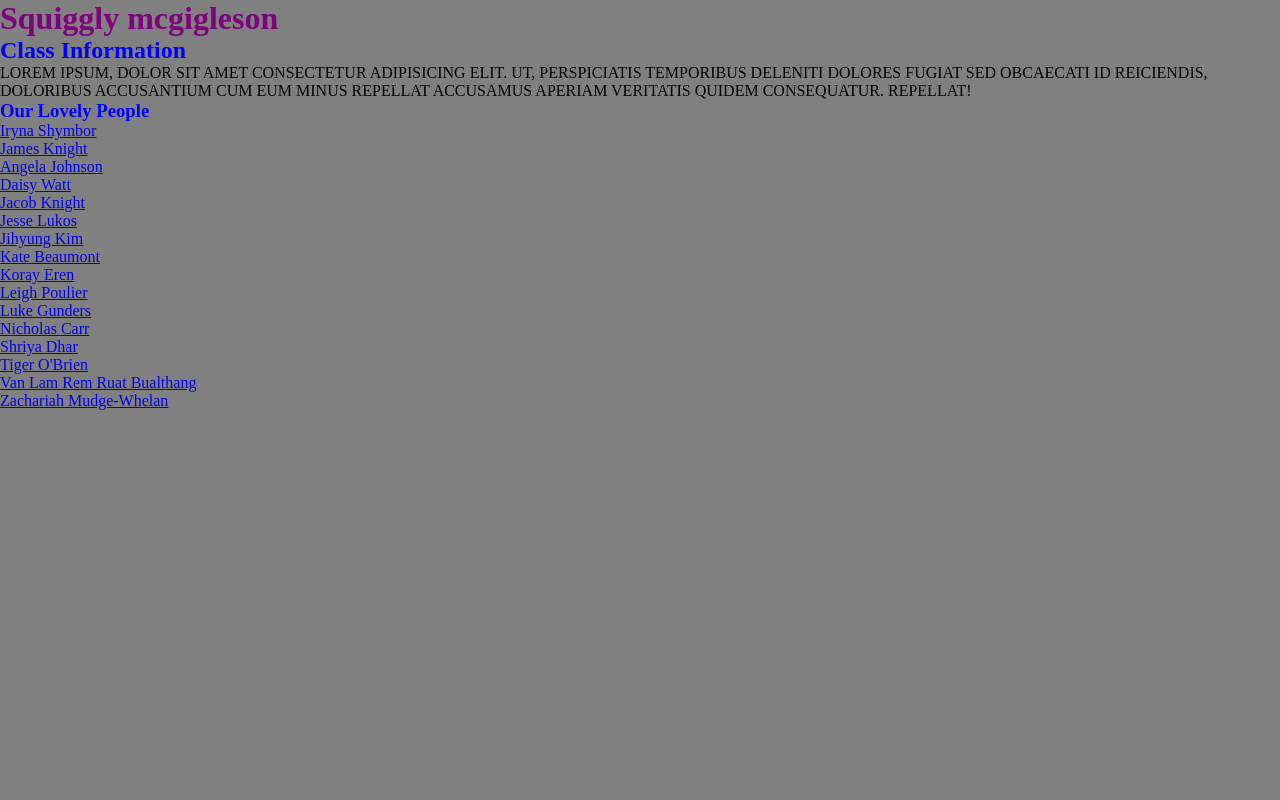
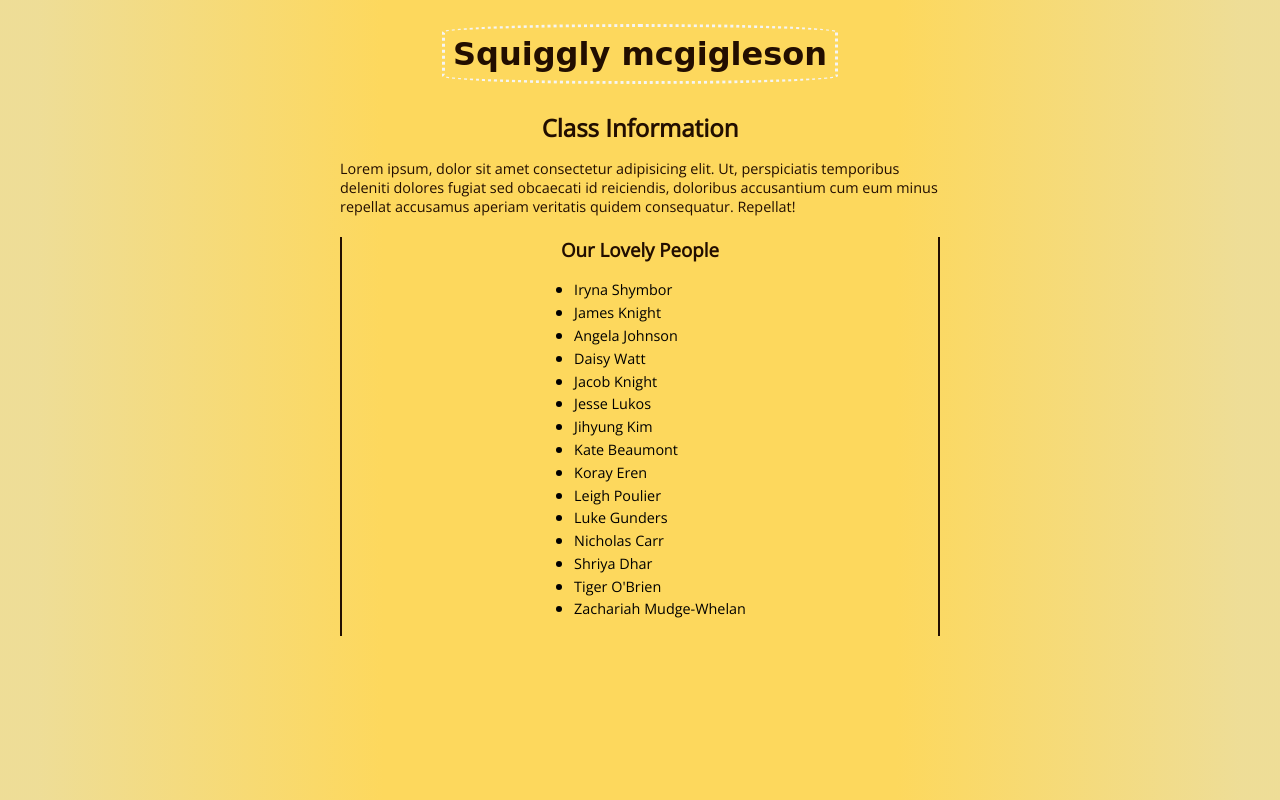
Before and after one commit to jk-coder-academy/class-information, a plain HTML site: page index.html in a window 1280 px wide. Drawn offline with nearby package versions, Linux system fonts and the light colour scheme; a web font is replaced by a local one.

Commit message:
styled index page for mobile and wide screen

```diff
--- a/css/iryna.css
+++ /dev/null
@@ -1,130 +0,0 @@
-* {
-  margin: 0;
-  padding: 0;
-  box-sizing: border-box;
-}
-body {
-  height: 100vh;
-  width: 100vw;
-  background-image: url("../images/background.jpg");
-  background-position: center;
-}
-nav {
-  line-height: 2.5rem;
-  // box-shadow: 0 1px 5px #342136;
-}
-nav a {
-  font-size: 1.2rem;
-  text-decoration: none;
-  color: black;
-  padding-left: 20px;
-  transition: all .3s;
-}
-nav a:hover {
-  // font-weight: bold;
-  text-shadow: 1px 1px;
-}
-.name {
-  line-height: 10rem;
-}
-.container {
-  width: 90%;
-  margin: 0 auto;
-  display: flex;
-  flex-direction: column;
-  align-items: center;
-  justify-content: center;
-  // height: calc(100% - 2.5rem - 4rem)
-  // background-image: linear-gradient(rgba(237, 236, 241, .9), rgba(244,225,229, .9));
-  border-top: 2px solid #342136;
-  border-radius: 400px 15px / 35px 800px;
-}
-.heading, .name {
-  color: #342136;
-}
-.heading {
-  line-height: 4rem;
-  width: 100%;
-  // margin: 0 auto;
-}
-.bio {
-  // width: 100%;
-  display: flex;
-  flex-direction: column;
-  align-items: center;
-}
-.bio img{
-  // align-self: center;
-  // margin: 0 auto;
-  margin-bottom: 25px;
-}
-.bio-text {
-  // padding-left: 20px;
-  // width: 100%;
-}
-.bio-text p {
-  margin: 8px 0;
-}
-.bio-text p::first-letter {
-  color: #342136;
-  font-size: 1.2rem;
-  font-weight: bold;
-}
-.career {
-  // float: left;
-  width: 100%;
-  margin-bottom: 40px;
-}
-.career ul {
-  margin-left: 20px;
-}
-dl dt {
-  font-size: 1.1rem;
-  font-weight: bolder;
-  margin: 15px 0 5px 0;
-}
-dl dd {
-  font-size: 0.9rem;
-}
-footer {
-  height: 5rem;
-  display: flex;
-  justify-content: center;
-  padding-bottom: 1rem;
-
-}
-footer a {
-  margin: 0 10px;
-  transition: .2s;
-}
-footer a:hover {
-  transform: scale(1.1);
-}
-footer a:active {
-  transform: scale(0.8);
-  // border-radius: 40px 12px / 12px 40px;
-}
-
-@media screen and (min-width: 600px), screen and (orientation: landscape) {
-  .container {
-    height: calc(100% - 2.5rem - 6rem);
-    max-width: 750px;
-  }
-  nav a {
-    padding-left: 100px;
-  }
-  .bio {
-    // display: flex;
-    // align-items: center;
-    flex-direction: row;
-  }
-  .bio img{
-    float: left;
-    border-radius: 50%;
-    margin-right: 20px;
-    width: 150px;
-  }
-  // .bio-text p {
-  //   margin: 8px 0;
-  // }
-}
--- a/index.html
+++ b/index.html
@@ -9,21 +9,24 @@
         <link rel="shortcut icon" href="./images/favicon.ico" type="image/x-icon">
 
         <link rel="stylesheet" href="./style.css" type="text/css">
+        <link rel="preconnect" href="https://fonts.googleapis.com">
+        <link rel="preconnect" href="https://fonts.gstatic.com" crossorigin>
+        <link href="https://fonts.googleapis.com/css2?family=Open+Sans&family=Rampart+One&display=swap" rel="stylesheet">
     </head>
     <body>
         <!-- NAME OF OUR GROUP. -->
-        <div>
+        <div class="container">
             <h1 class="name">Squiggly mcgigleson</h1>
-        </div>
+
 
             <!-- GENERAL INFORMATION ABOUT OUR CLASS. -->
-        <div>
+            <div class="info">
                 <h2 class="titles">Class Information</h2>
                 <p>Lorem ipsum, dolor sit amet consectetur adipisicing elit. Ut, perspiciatis temporibus deleniti dolores fugiat sed obcaecati id reiciendis, doloribus accusantium cum eum minus repellat accusamus aperiam veritatis quidem consequatur. Repellat!</p>
             </div>
 
             <!-- A LIST OF PEOPLE IN OUR WONDERFUL GROUP. -->
-        <div>
+            <div class="list">
                 <h3 class="titles">Our Lovely People</h2>
                 <ul>
                     <li><a href="class-personal-pages/IrynaShymbor.html" target="_blank">Iryna Shymbor</a></li>
@@ -40,9 +43,10 @@
                     <li><a href="class-personal-pages/NicholasCarr.html" target="_blank">Nicholas Carr</a></li>
                     <li><a href="class-personal-pages/ShriyaDhar.html" target="_blank">Shriya Dhar</a></li>
                     <li><a href="class-personal-pages/TigerO'Brien.html" target="_blank">Tiger O'Brien</a></li>
-                <li><a href="class-personal-pages/VanLamRemRuatBualthang.html" target="_blank">Van Lam Rem Ruat Bualthang</a></li>
+                    <!-- <li><a href="class-personal-pages/VanLamRemRuatBualthang.html" target="_blank">Van Lam Rem Ruat Bualthang</a></li> -->
                     <li><a href="class-personal-pages/ZachariahMudge-Whelan.html" target="_blank">Zachariah Mudge-Whelan</a></li>
                 </ul>
+            </div>
        </div>
 
     </body>
--- a/style.css
+++ b/style.css
@@ -1,50 +1,83 @@
-*
-{
-    margin: 0;
-    padding: 0;
+body {
+  min-height: 100vh;
+  width: 100vw;
+  margin: 0;
+  padding: 0;
+  font-family: 'Open Sans', sans-serif;
+  // background-image: linear-gradient(rgba(0, 0, 0, 0.9) 10%, rgba(14, 69, 131, 0.9) 20%, rgba(121, 180, 246, 0.9) 30%);
+  // background-image: url("./images/thisisengineering-raeng-zdBOU0faYK4-unsplash.jpg");
+  background-color: #fdd95f;
+  // color:whitesmoke;
+  color: #220e00;
+}
+ul {
+  // padding-left: 4rem;
+  align-self: center;
+}
+.container {
+  height: 100%;
+  width: 90%;
+  margin: 0 auto;
+  display: flex;
+  flex-direction: column;
+}
+.name {
+  font-family: 'Rampart One', cursive;
+  margin: 20px auto;
+  // font-size: 1.8rem;
+  text-align: center;
+  padding: .5rem;
+  border: 3px whitesmoke dotted;
+  border-radius: 500px / 20px;
+}
+.info .titles{
+  text-align: center;
+}
+.titles {
+  margin: 0 auto;
+  // color: blue;
+}
+.list {
+  display: flex;
+  flex-direction: column;
+  align-items: center;
+}
+.list li {
+  color: whitesmoke;
+}
+.list li a {
+  text-decoration: none;
+  color: black;
+  font-size: .9rem;
+  line-height: 1.3rem;
+}
+p {
+  font-size: .9rem;
+  // text-transform: uppercase;
 }
 
-
-html
-{
-    background-color: gray;
-}
-
-body
-{
-}
-
-h1
-{
-    color: cyan;
-}
-
-.titles
-{
-    color: blue;
-}
-
-.name
-{
-    color: purple;
-}
-
-p
-{
-    text-transform: uppercase;
-}
-
-#my-photo
-{
+@media screen and (min-width: 500px){
+  body {
+    height: 100vh;
+    background-image: linear-gradient(to right, rgba(228, 224, 188, 0.6) 3%, rgba(253, 216, 93, 1) 30%, rgba(253, 216, 93, 1) 70%, rgba(228, 224, 188, 0.6) 97%) ;
+  }
+  h1:hover {
+    transform: rotateY(0.5turn);
+  }
+  .list li {
+    color: black;
+  }
+  a:hover {
+    font-weight: bold;
+  }
+  .container {
+    max-width: 600px;
+    height: 80%;
+    justify-content: space-around;
+  }
+  .list {
+    border-right: 2px double #220e00;
+    border-left: 2px double #220e00;
+  }
 
 }
-
-.links
-{
-
-}
-
-.container
-{
-
-}
```
Also changed, not shown: people/IrynaShymbor.html (deleted, +0 -47 lines), images/GitHub_Logo.png (deleted), images/LI-In-Bug.png (deleted), images/Octocat.jpg (deleted), images/background.jpg (deleted), images/iryna.jpg (deleted). Lines whose indentation alone changed are shown as unchanged.
